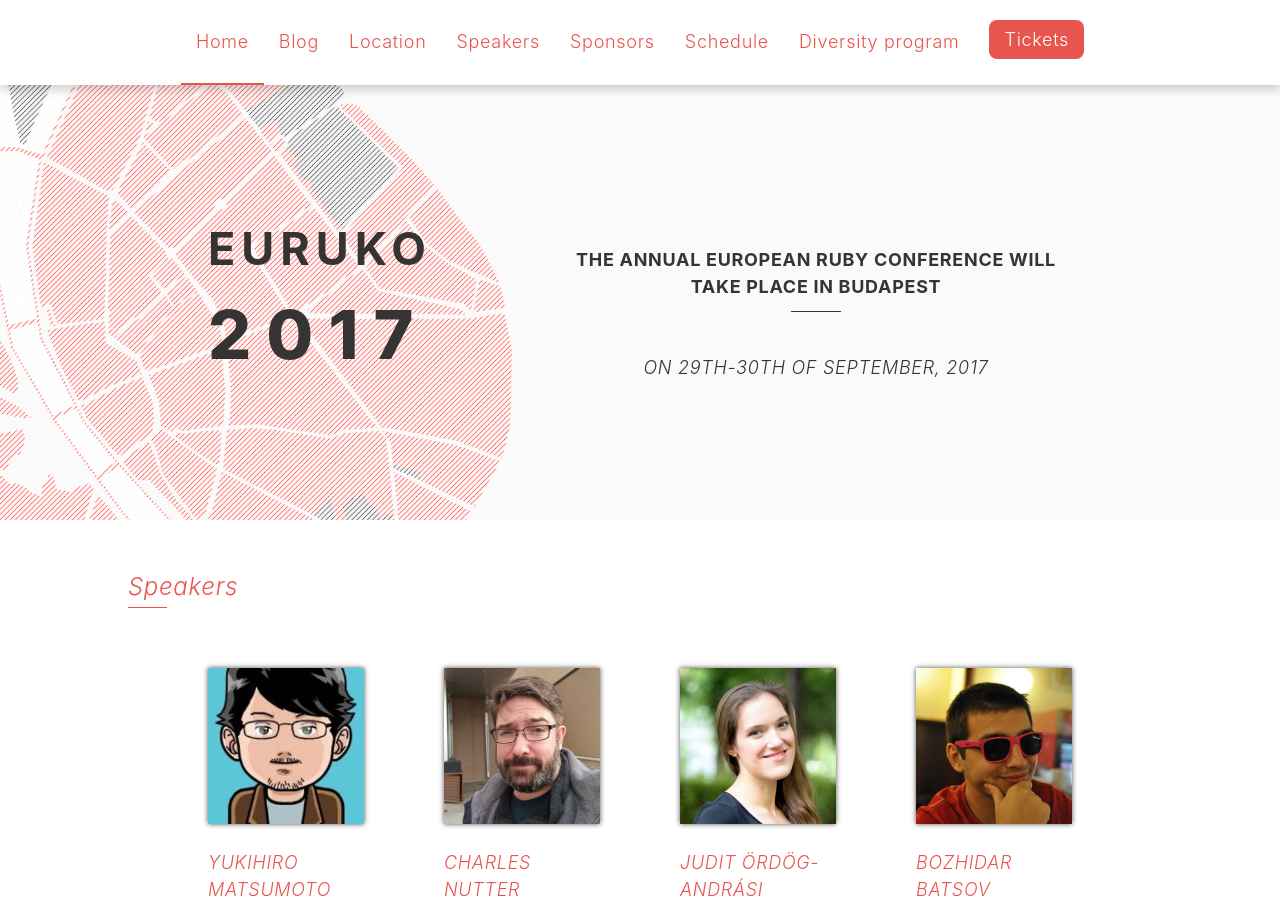
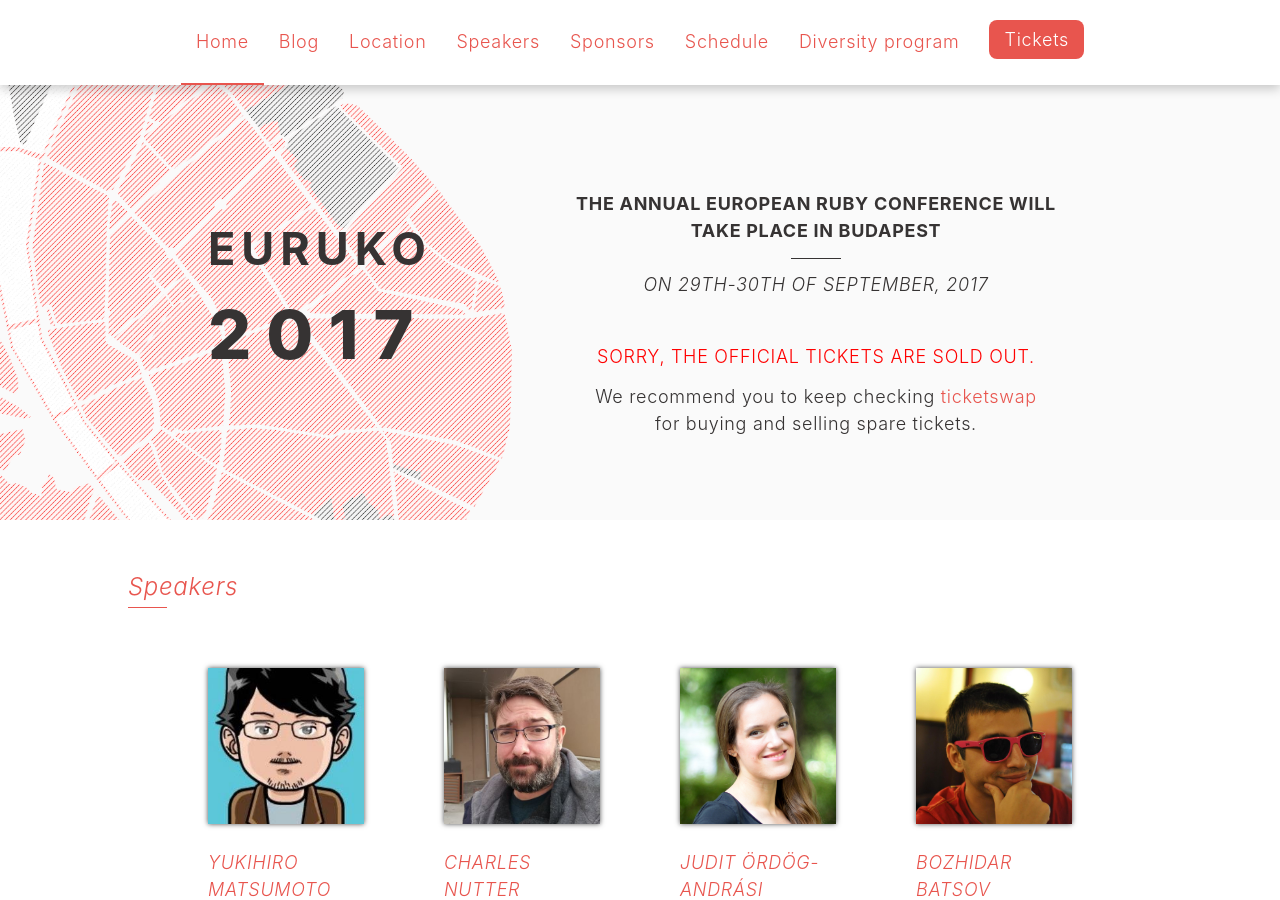
Before and after one commit to euruko/euruko2017.github.io, a Jekyll site: the page built from index.html, in a window 1280 px wide and 900 px high. Built offline with Jekyll 4.4.1, drawn with Linux system fonts in a browser that asks for light colours.

Commit message:
Added sold out message

```diff
--- a/_includes/header.html
+++ b/_includes/header.html
@@ -16,9 +16,8 @@
     {% endfor %}
     <li class="nav-item nav-item--highlighted">
       <a
-        href="https://euruko2017.yapsody.com/event/book/95176/395926"
-        target="_blank"
-        rel="noopener noreferrer"
+        href="/#sold-out"
+        class="highlight-sold-out"
       >
           Tickets
       </a>
--- a/_sass/index.scss
+++ b/_sass/index.scss
@@ -48,11 +48,50 @@
   height: 1px;
   width: 50px;
   background: $font-color;
-  margin: 10px 0 8px;
+  margin: 5px 0 5px;
 }
 
 .section-home-banner__info__date {
+  margin-top: 0vh !important;
   font-style: italic;
+}
+
+.section-home-banner__info__sold-out {
+  margin-top: 5vh !important;
+  color: red;
+}
+
+.section-home-banner__info__sold-out-wrapper {
+  &--highlighted {
+    position: relative;
+
+    &:before {
+      pointer-events: none;
+      position: absolute;
+      top: -20px;
+      left: 0px;
+      right: 0px;
+      bottom: -20px;
+      content: " ";
+      animation: sold-out-highlight-animation 2s;
+    }
+  }
+}
+
+@keyframes sold-out-highlight-animation {
+  0% {
+    background-color: transparentize( #e8554e, 0.8 );
+    filter: blur(5px);
+  }
+
+  100% {
+    background-color: transparent;
+    filter: blur(20px);
+  }
+}
+
+.section-home-banner__info__exchange {
+  margin-top: 1.5vh !important;
 }
 
 @media(max-width: 860px) {
--- a/index.html
+++ b/index.html
@@ -17,6 +17,20 @@
       <p class="section-home-banner__info__date">
         ON 29TH-30TH OF SEPTEMBER, 2017
       </p>
+      <div class="section-home-banner__info__sold-out-wrapper">
+        <p class="section-home-banner__info__sold-out">
+          SORRY, THE OFFICIAL TICKETS ARE SOLD OUT.
+        </p>
+        <p class="section-home-banner__info__exchange">
+          We recommend you to keep checking
+          <a
+            href="https://www.ticketswap.com/event/euruko-2017/a7e9ed0a-c800-4159-9e4d-89ac03cff909"
+            target="_blank"
+            rel="noopener noreferrer"
+          >ticketswap</a><br>
+          for buying and selling spare tickets.
+        </p>
+      <div>
     </div>
   </div>
 </section>
@@ -107,3 +121,30 @@
     </div>
   </div>
 </section>
+
+<script>
+
+  (function(){
+
+    if ( window.location.hash ) {
+      var soldOutWrapper = document.querySelector( ".section-home-banner__info__sold-out-wrapper" );
+
+      if ( soldOutWrapper ) {
+        soldOutWrapper.className += " section-home-banner__info__sold-out-wrapper--highlighted";
+      }
+    }
+
+    document.addEventListener( "click", function ( e ) {
+      if ( e.target.classList.contains("highlight-sold-out") ) {
+        var soldOutWrapper = document.querySelector( ".section-home-banner__info__sold-out-wrapper" );
+
+        soldOutWrapper.classList.remove("section-home-banner__info__sold-out-wrapper--highlighted");
+        setTimeout( function() {
+          soldOutWrapper.classList.add("section-home-banner__info__sold-out-wrapper--highlighted");
+        }, 50);
+      }
+    });
+
+  })();
+
+</script>
```
